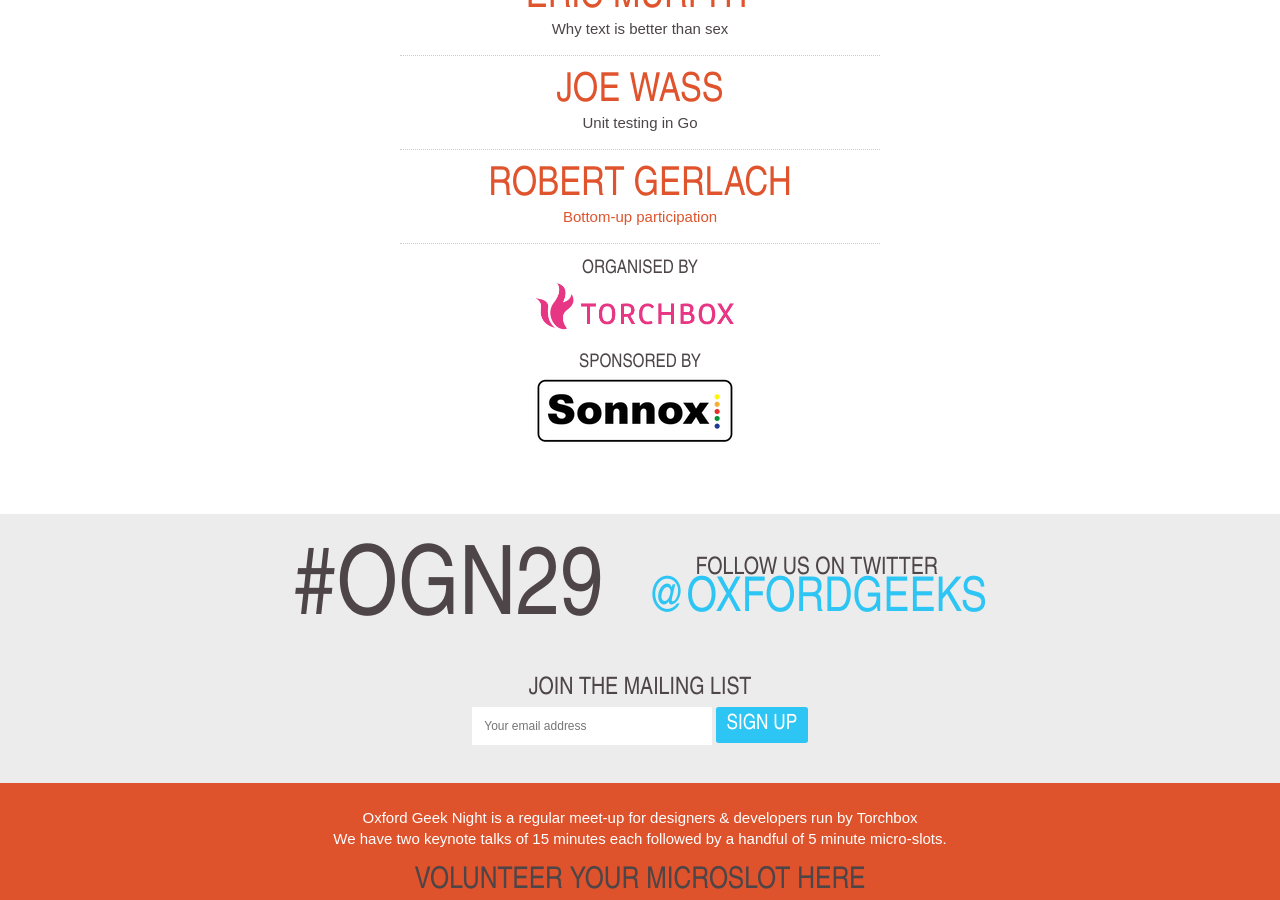
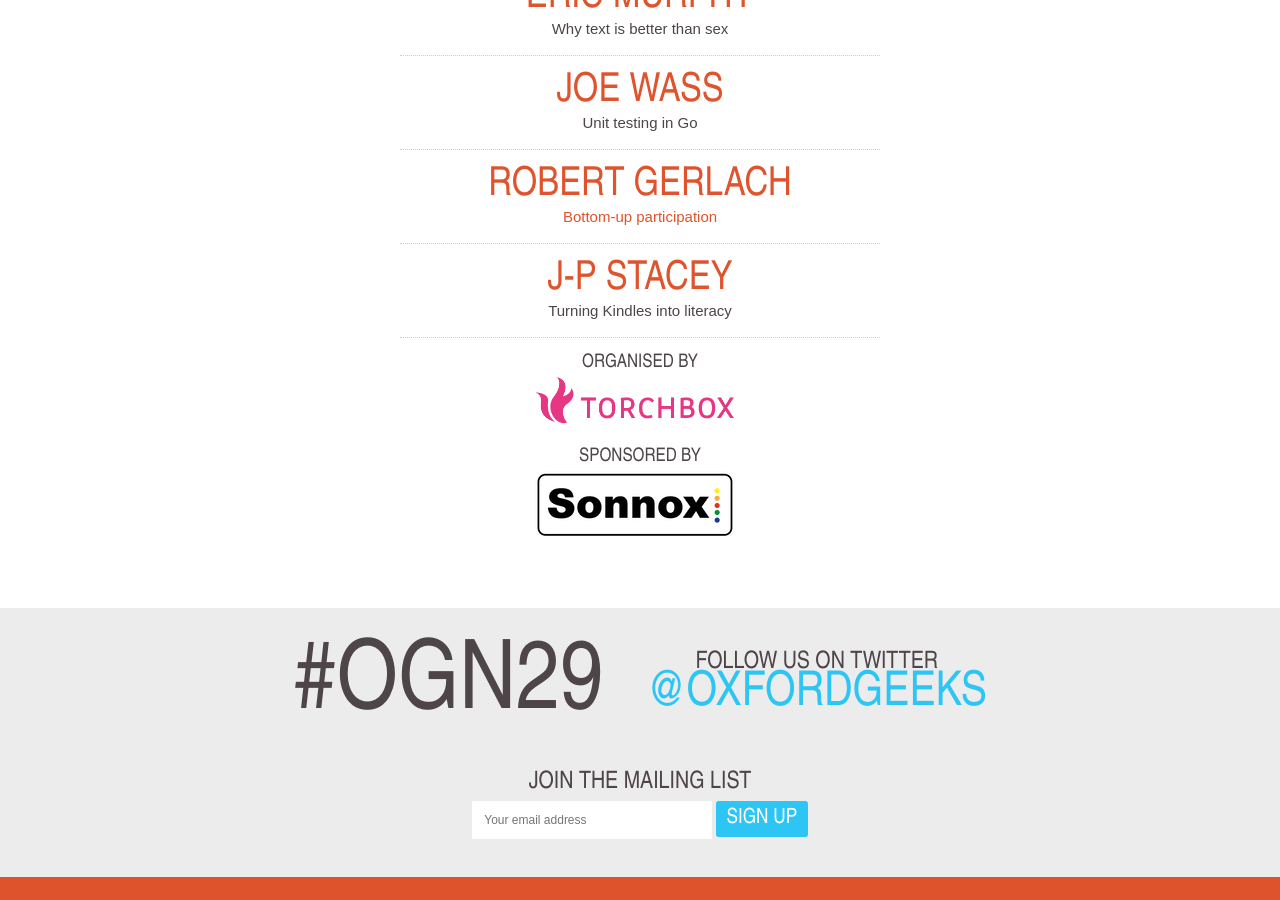
Before and after one commit to torchbox/ogn, a Jekyll site: the page built from _posts/2012-11-21-ogn29.markdown, in a window 1280 px wide and 900 px high, scrolled down 803 px. Built offline with Jekyll 4.4.1, drawn with Linux system fonts in a browser that asks for light colours; nearby versions of some CDN libraries; Markdown is read by kramdown in place of the engine named in the settings.

Commit message:
Update _posts/2012-11-21-ogn29.markdown
Adding microslot: J-P Stacey

```diff
--- a/_posts/2012-11-21-ogn29.markdown
+++ b/_posts/2012-11-21-ogn29.markdown
@@ -49,4 +49,8 @@
     <a href="https://twitter.com/wwwUDEMIorg" itemprop="url"><h2 itemprop="name">Robert Gerlach</h2></a>
     <p><a href="http://www.udemi.org/">Bottom-up participation</a></p>
   </li>
+  <li itemprop="performer" itemscope="itemscope" itemtype="http://schema.org/Person">
+    <a href="http://www.jpstacey.info/" itemprop="url"><h2 itemprop="name">J-P Stacey</h2></a>
+    <p>Turning Kindles into literacy</p>
+  </li>
 </ul>
```
